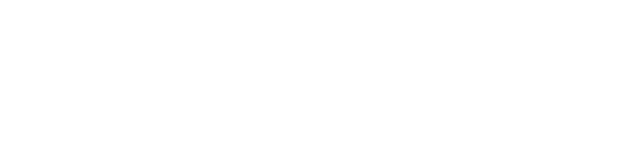
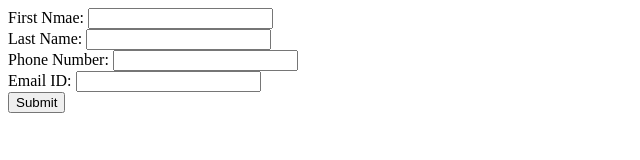
Before and after one commit to acciojob/form-login-2-Rajusudha, a website: page main.html in a window 1280 px wide. Shown: the whole page, without its empty margins (0-640 px from the left). Drawn offline with Linux system fonts and the light colour scheme.

Commit message:
created a submission

```diff
--- a/main.html
+++ b/main.html
@@ -7,6 +7,16 @@
 </head>
 
 <body>
+	<label for="name">First Nmae:</label>
+	<input type="text" id="name" name="name" onclick="myFunction()" ><br>
+	<label for="last">Last Name:</label>
+	<input type="text" id="last"name="last" onclick="myFunction()"><br>
+	<label for="number">Phone Number:</label>
+	<input type="text" id="number" name="number" onclick="myFunction()"><br>
+	<label for="email">Email ID:</label>
+	<input type="text" id="email"name="email" onclick="myFunction()"><br>
+	<button onclick="myFunction()">Submit</button>
+
 	<!-- the entire body must be written by student -->
     <script type="text/javascript" src="./script.js">
 </script>
--- a/script.js
+++ b/script.js
@@ -1 +1,5 @@
-//your JS code here. If required.
+<script>
+function myFunction() {
+  alert("Hello! I am an alert box!");
+}
+</script>
```
